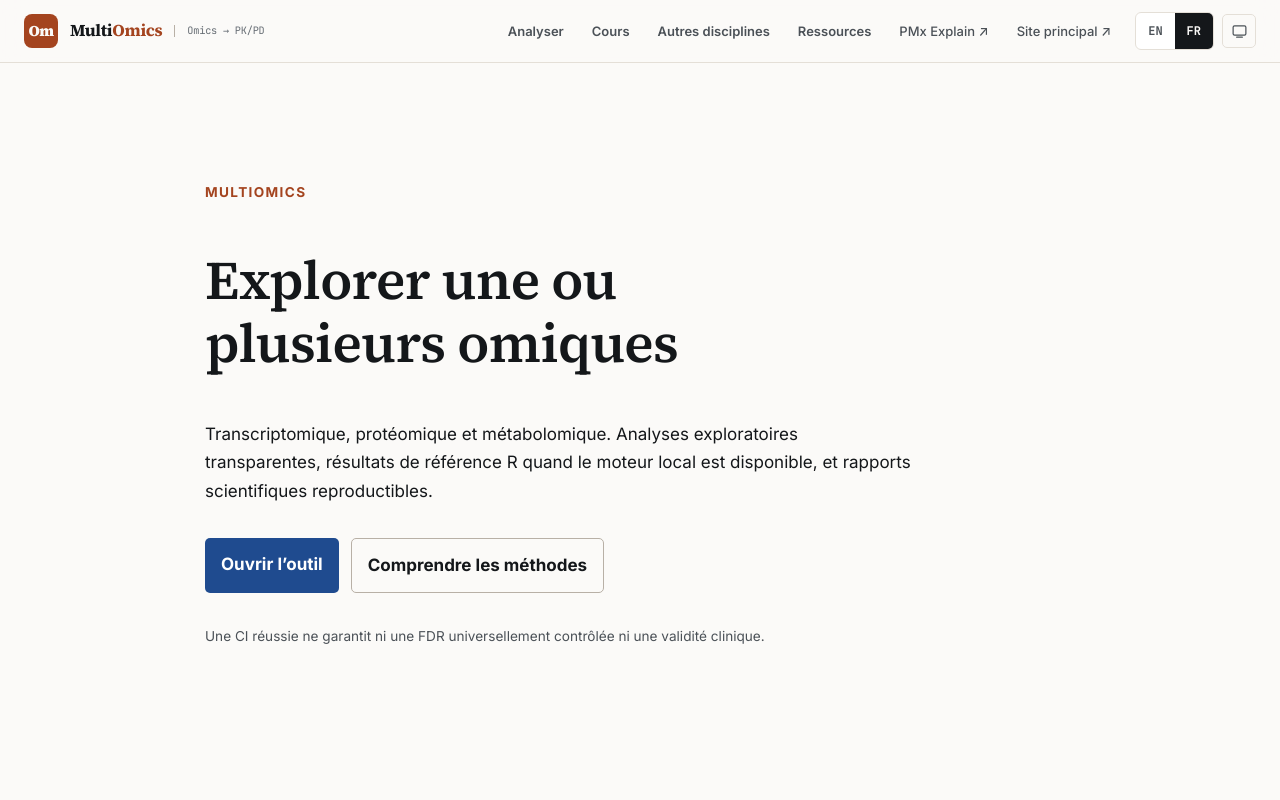
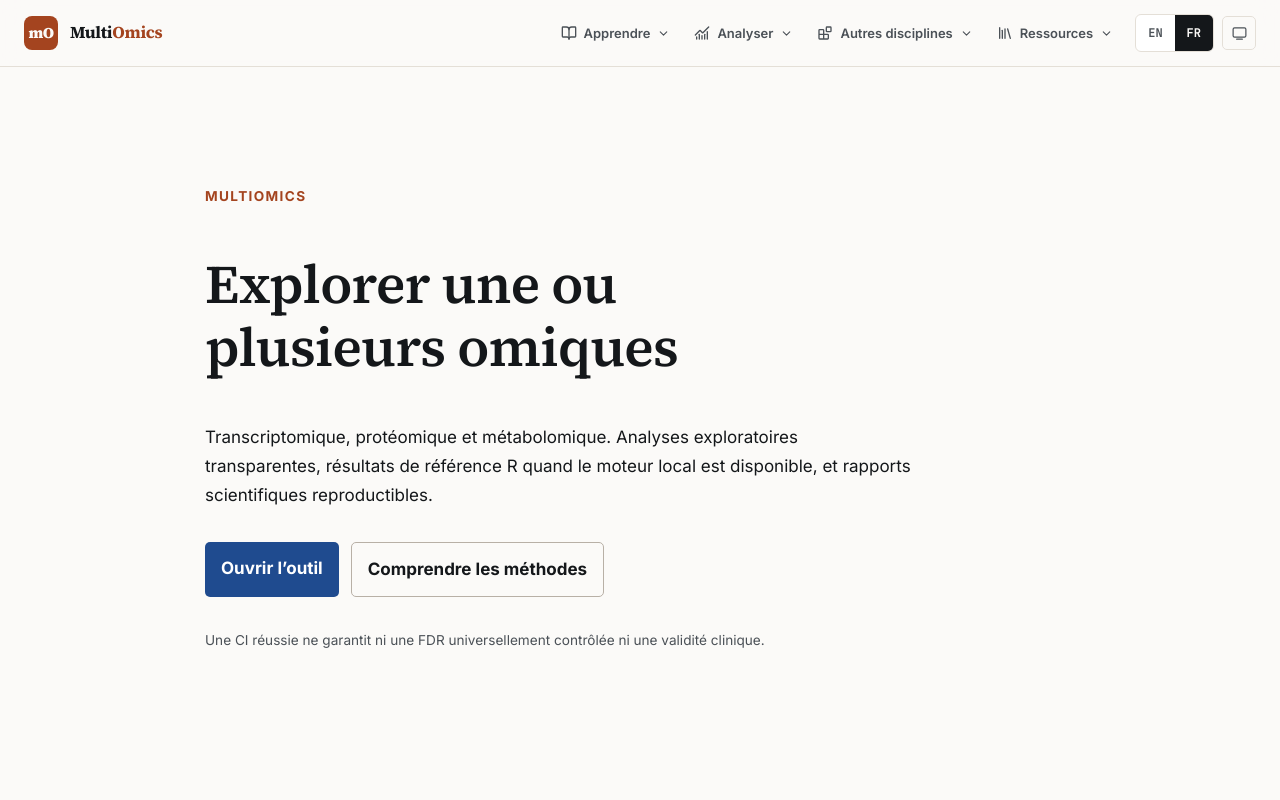
Before and after one commit to rberrah/MultiOmics, a SvelteKit app: page / in a window 1280 px wide. Shown: the top 800 px of the page. Built offline with nearby package versions, Linux system fonts and the light colour scheme.

Commit message:
feat(nav): mirror PMx Explain dropdown shell and set mO monogram

```diff
--- a/src/routes/+layout.svelte
+++ b/src/routes/+layout.svelte
@@ -3,6 +3,7 @@
   import '@fontsource-variable/inter';
   import '@fontsource-variable/source-serif-4';
   import '@fontsource-variable/jetbrains-mono';
+  import { BookOpen, ChartNoAxesCombined, Library, ChevronDown, Blocks } from '@lucide/svelte';
   import { base } from '$app/paths';
   import { page } from '$app/stores';
   import { afterNavigate } from '$app/navigation';
@@ -11,38 +12,64 @@
   import LanguageToggle from '$lib/components/LanguageToggle.svelte';
 
   let { children } = $props();
-
   /** @param {string} fr @param {string} en */
-  const t = (fr, en) => $language === 'en' ? en : fr;
+  const t = (fr,en) => $language === 'en' ? en : fr;
   const mainSite = 'https://rberrah.github.io/';
   const pmxExplain = 'https://rberrah.github.io/pharmacometrie/';
   /** @type {HTMLElement | undefined} */
   let navigation = $state();
   let menuOpen = $state(false);
+
+  // The actual PMx Explain nav pattern: goal-based native <details> dropdowns.
+  // Local routes remain under /multiomics/ in both BASE_PATH builds.
   let links = $derived([
-    { key: 'analyze', path: '/multiomics/tool/', label: t('Analyser', 'Analyze') },
-    { key: 'learn', path: '/multiomics/learn/', label: t('Cours', 'Learn') },
-    { key: 'disciplines', path: '/multiomics/disciplines/', label: t('Autres disciplines', 'Other disciplines') },
-    { key: 'resources', path: '/multiomics/resources/', label: t('Ressources', 'Resources') }
+    { key:'overview',href:'/multiomics/',label:t('Accueil','Home') },
+    { key:'learn',href:'/multiomics/learn/',label:t('Cours et méthodes','Courses and methods') },
+    { key:'design',href:'/multiomics/learn/',label:t('Plan d’étude et qualité','Study design and QC') },
+    { key:'tool',href:'/multiomics/tool/',label:t('Lancer une analyse','Run an analysis') },
+    { key:'workflow',href:'/multiomics/tool/',label:t('Découvrir en 1 clic','One-click demos') },
+    { key:'disciplines',href:'/multiomics/disciplines/',label:t('Omiques vers PK/PD','Omics to PK/PD') },
+    { key:'pmx',href:pmxExplain,label:'PMx Explain ↗',external:true },
+    { key:'omics2pk',href:'https://github.com/rberrah/Omics2PK',label:'Omics2PK ↗',external:true },
+    { key:'resources',href:'/multiomics/resources/',label:t('Documentation','Documentation') },
+    { key:'glossary',href:'/multiomics/glossary/',label:t('Glossaire','Glossary') },
+    { key:'references',href:'/multiomics/references/',label:t('Références scientifiques','Scientific references') },
+    { key:'source',href:'https://github.com/rberrah/MultiOmics',label:t('Code source et versions ↗','Source code and versions ↗'),external:true },
+    { key:'main-site',href:mainSite,label:'Racym Berrah ↗',external:true }
   ]);
-
-  /** @param {string} path */
-  const isActive = (path) => $page.url.pathname.startsWith(base + path);
-  function closeNavigation() { menuOpen = false; }
+  let groups = $derived([
+    {key:'learn',label:t('Apprendre','Learn'),icon:BookOpen,keys:['learn','design']},
+    {key:'analyze',label:t('Analyser','Analyze'),icon:ChartNoAxesCombined,keys:['tool','workflow']},
+    {key:'disciplines',label:t('Autres disciplines','Other disciplines'),icon:Blocks,keys:['disciplines','pmx','omics2pk']},
+    {key:'resources',label:t('Ressources','Resources'),icon:Library,keys:['resources','glossary','references','source','main-site']}
+  ]);
+  /** @param {string} href */
+  const isActive = href => {
+    if (/^https?:/.test(href)) return false;
+    const pathname = $page.url.pathname;
+    const route = base + href;
+    return href === '/multiomics/' ? pathname === route : pathname.startsWith(route);
+  };
+  function closeNavigation() {
+    menuOpen = false;
+    navigation?.querySelectorAll('details[open]').forEach(item => item.removeAttribute('open'));
+  }
   /** @param {MouseEvent} event */
   function handleOutsideClick(event) {
-    if (!menuOpen || !(event.target instanceof Node)) return;
-    if (navigation?.contains(event.target)) return;
+    if (navigation?.contains(event.target instanceof Node ? event.target : null)) return;
     if (event.target instanceof Element && event.target.closest('.burger')) return;
     closeNavigation();
   }
   /** @param {KeyboardEvent} event */
   function handleEscape(event) {
-    if (event.key === 'Escape' && menuOpen) {
+    if (event.key !== 'Escape') return;
+    const opened = navigation?.querySelector('details[open] summary');
+    if (opened instanceof HTMLElement) opened.focus();
+    else if (menuOpen) {
+      const burger = document.querySelector('.burger');
+      if (burger instanceof HTMLElement) burger.focus();
+    }
     closeNavigation();
-      const toggle = document.querySelector('.burger');
-      if (toggle instanceof HTMLElement) toggle.focus();
-    }
   }
 
   afterNavigate(closeNavigation);
@@ -54,59 +81,42 @@
 
 <div class="app">
   <header class="site-header" data-testid="site-header">
-    <div class="header-shell">
     <a class="logo" href={base + '/multiomics/'} aria-label="MultiOmics" data-testid="logo-link">
-        <span class="mark" aria-hidden="true">Om</span>
-        <span class="word" aria-hidden="true">Multi<em>Omics</em></span>
-        <span class="tagline" aria-hidden="true">Omics → PK/PD</span>
+      <span class="mark" aria-hidden="true">mO</span>
+      <span class="word">Multi<em>Omics</em></span>
     </a>
-
-      <button
-        class="burger"
-        type="button"
-        aria-label={t('Ouvrir le menu', 'Open menu')}
-        aria-expanded={menuOpen}
-        aria-controls="site-nav"
-        onclick={() => (menuOpen = !menuOpen)}
-        data-testid="nav-toggle"
-      ><span></span><span></span><span></span></button>
-
-      <nav
-        id="site-nav"
-        class:open={menuOpen}
-        bind:this={navigation}
-        aria-label={t('Navigation principale', 'Main navigation')}
-        data-testid="primary-nav"
-      >
-        {#each links as link}
-          <a
-            class:active={isActive(link.path)}
-            aria-current={isActive(link.path) ? 'page' : undefined}
-            href={base + link.path}
-            onclick={closeNavigation}
-            data-testid={'nav-' + link.key}
-          >{link.label}</a>
+    <button class="burger" type="button" aria-label={t('Ouvrir le menu','Open menu')}
+      aria-expanded={menuOpen} aria-controls="site-nav"
+      onclick={() => (menuOpen = !menuOpen)} data-testid="nav-toggle">
+      <span></span><span></span><span></span>
+    </button>
+    <nav id="site-nav" bind:this={navigation} class:open={menuOpen}
+      aria-label={t('Navigation principale','Main navigation')} data-testid="primary-nav">
+      {#each groups as group}
+        <details class="goal" name="site-objective" data-testid={'goal-' + group.key}>
+          <summary class:active={links.some(link => group.keys.includes(link.key) && isActive(link.href))}>
+            <group.icon size={16}/>{group.label}<ChevronDown size={13}/>
+          </summary>
+          <div class="goal-links">
+            {#each group.keys as key}
+              {@const link = links.find(item => item.key === key)}
+              {#if link}
+                <a class:active={isActive(link.href)}
+                  aria-current={isActive(link.href) ? 'page' : undefined}
+                  href={link.external ? link.href : base + link.href}
+                  target={link.external ? '_blank' : undefined}
+                  rel={link.external ? 'noopener noreferrer' : undefined}
+                  onclick={closeNavigation} data-testid={'nav-' + link.key}>{link.label}</a>
+              {/if}
             {/each}
-        <a
-          class="ecosystem-link"
-          href={pmxExplain}
-          target="_blank"
-          rel="noopener noreferrer"
-          data-testid="nav-pmx"
-        >PMx Explain ↗</a>
-        <a
-          class="ecosystem-link main-site-link"
-          href={mainSite}
-          target="_blank"
-          rel="noopener noreferrer"
-          data-testid="nav-main-site"
-        >{t('Site principal', 'Main site')} ↗</a>
+          </div>
+        </details>
+      {/each}
       <div class="tools" data-testid="header-controls">
         <LanguageToggle />
         <ThemeToggle />
       </div>
     </nav>
-    </div>
   </header>
 
   <main id="content" class="page-shell">
@@ -136,107 +146,74 @@
 </div>
 
 <style>
+  /* PMx Explain's editorial header/layout/dropdown geometry (same tokens). */
   .app { min-height: 100vh; display: flex; flex-direction: column; }
   .site-header {
+    display: flex; align-items: center; justify-content: space-between;
+    gap: var(--space-4); padding: var(--space-3) var(--space-6);
+    min-height: var(--header-h);
     position: sticky; top: 0; z-index: 50;
-    min-height: var(--header-h);
     background: color-mix(in srgb, var(--bg-primary) 85%, transparent);
     backdrop-filter: blur(14px);
     border-bottom: 1px solid var(--border-subtle);
   }
-  .header-shell {
-    width: 100%; max-width: var(--maxw); margin: 0 auto;
-    padding: var(--space-3) var(--space-6);
-    display: flex; justify-content: space-between; align-items: center;
-    gap: var(--space-4);
-  }
-  .logo {
-    display: flex; align-items: center; gap: var(--space-3);
-    text-decoration: none; color: var(--text-primary); white-space: nowrap;
-    flex-shrink: 0;
-  }
+  .logo { display: flex; align-items: center; gap: var(--space-3); text-decoration: none; color: var(--text-primary); white-space: nowrap; }
   .mark {
     font-family: var(--font-heading); font-weight: 900; color: var(--bg-primary);
-    background: var(--accent-pk); width: 34px; height: 34px;
-    border-radius: 8px; display: grid; place-items: center;
-    font-size: .95rem; letter-spacing: -.04em;
+    background: var(--accent-pk); width: 34px; height: 34px; border-radius: 8px;
+    display: grid; place-items: center; font-size: .95rem; letter-spacing: -.04em;
   }
-  .word {
-    font-family: var(--font-heading); font-size: 1.05rem; font-weight: 700;
-    letter-spacing: -.02em;
+  .word { font-family: var(--font-heading); font-weight: 700; font-size: 1.05rem; letter-spacing: -.02em; }
+  .word em { font-style: normal; color: var(--accent-pk); }
+  nav#site-nav { display: flex; gap: var(--space-1); align-items: center; }
+  .goal { position: relative; margin: 0; }
+  .goal summary { list-style: none; display: flex; align-items: center; gap: 7px; padding: 10px; font-size: 13px; font-weight: 600; cursor: pointer; color: var(--text-secondary); white-space: nowrap; }
+  .goal summary::-webkit-details-marker { display: none; }
+  .goal summary.active { color: var(--accent-pk); }
+  .goal[open] summary, .goal summary:hover { background: var(--bg-secondary); color: var(--text-primary); }
+  .goal-links { position: absolute; top: 100%; left: 0; min-width: 220px; display: flex; flex-direction: column; background: var(--bg-primary); border: 1px solid var(--border-strong); padding: 6px; box-shadow: 0 8px 18px #0001; }
+  .goal:last-of-type .goal-links { left: auto; right: 0; }
+  .goal-links a { white-space: normal; }
+  .tools { display: flex; align-items: center; gap: var(--space-2); margin-left: var(--space-2); }
+  nav#site-nav :global(.language-toggle) { margin-left: 0; }
+  nav#site-nav a {
+    text-decoration: none; color: var(--text-secondary);
+    padding: var(--space-2) var(--space-3); border-radius: 6px; font-weight: 600;
+    font-size: var(--text-sm); transition: background-color .2s ease, color .2s ease;
   }
-  .word em { color: var(--accent-pk); font-style: normal; }
-  .tagline {
-    font-family: var(--font-mono); font-size: .64rem; line-height: 1.2;
-    color: var(--text-muted); border-left: 1px solid var(--border-strong);
-    padding-left: var(--space-3); letter-spacing: -.02em;
-  }
-  nav#site-nav { display: flex; align-items: center; gap: var(--space-1); min-width: 0; }
-  nav#site-nav > a {
-    font-size: var(--text-sm); text-decoration: none; color: var(--text-secondary);
-    padding: var(--space-2) var(--space-3); border-radius: 6px; font-weight: 600;
-    white-space: nowrap; transition: color .18s ease, background-color .18s ease;
-  }
-  nav#site-nav > a:hover { color: var(--text-primary); background: var(--bg-secondary); }
-  nav#site-nav > a.active {
-    color: var(--accent-pk);
-    background: color-mix(in srgb, var(--accent-pk) 10%, transparent);
-  }
-  nav#site-nav > a.ecosystem-link { font-weight: 500; }
-  .tools { display: flex; gap: var(--space-2); align-items: center; margin-left: var(--space-2); }
-  .burger {
-    display: none; flex-direction: column; gap: 4px;
-    background: none; border: 1px solid var(--border-subtle);
-    border-radius: var(--radius); cursor: pointer; padding: 8px;
-    color: var(--text-primary);
-  }
-  .burger span { width: 22px; height: 2px; background: currentColor; display: block; }
-  .page-shell {
-    flex: 1; width: 100%; max-width: var(--maxw);
-    margin: 0 auto; padding: var(--space-8) var(--space-6) var(--space-24);
-  }
-  .site-footer {
-    border-top: 1px solid var(--border-subtle);
-    background: var(--bg-secondary); color: var(--text-secondary);
-  }
-  .footer-shell {
-    max-width: var(--maxw); margin: 0 auto;
-    padding: var(--space-8) var(--space-6);
-    display: flex; justify-content: space-between; align-items: start; gap: var(--space-8);
-  }
+  nav#site-nav a:hover { color: var(--text-primary); background: var(--bg-secondary); }
+  nav#site-nav a.active { color: var(--accent-pk); background: rgba(184,92,56,.1); }
+  .burger { display: none; flex-direction: column; gap: 4px; background: none; border: none; cursor: pointer; padding: 8px; }
+  .burger span { width: 22px; height: 2px; background: var(--text-primary); display: block; }
+  .page-shell { flex: 1; width: 100%; max-width: var(--maxw); margin: 0 auto; padding: var(--space-8) var(--space-6) var(--space-24); }
+  .site-footer { border-top: 1px solid var(--border-subtle); background: var(--bg-secondary); color: var(--text-secondary); }
+  .footer-shell { max-width: var(--maxw); margin: 0 auto; padding: var(--space-8) var(--space-6); display: flex; justify-content: space-between; align-items: start; gap: var(--space-8); }
   .footer-shell strong { color: var(--text-primary); }
   .footer-shell p { font-size: var(--text-sm); max-width: 62ch; margin: var(--space-2) 0 0; }
   .footer-shell nav { display: flex; flex-wrap: wrap; justify-content: flex-end; gap: var(--space-4); }
   .footer-shell a { font-size: var(--text-sm); }
-  .disclaimer {
-    text-align: center; padding: 6px var(--space-4);
-    background: var(--disclaimer-bg); color: var(--disclaimer-text);
-    font-family: var(--font-mono); font-size: var(--text-xs);
-  }
-  .logo:focus-visible, .burger:focus-visible, nav#site-nav a:focus-visible {
+  .disclaimer { text-align: center; padding: 6px var(--space-4); background: var(--disclaimer-bg); color: var(--disclaimer-text); font-family: var(--font-mono); font-size: var(--text-xs); }
+  .logo:focus-visible, .burger:focus-visible, .goal summary:focus-visible, nav#site-nav a:focus-visible {
     outline: 2px solid var(--focus-ring); outline-offset: 3px;
   }
-  @media(max-width: 1180px) {
-    .tagline { display: none; }
+  @media (max-width: 1100px) {
+    .burger { display: flex; }
+    nav#site-nav { position: absolute; top: 100%; right: 0; left: 0; flex-direction: column; align-items: stretch;
+      background: var(--bg-primary); border-bottom: 1px solid var(--border-subtle);
+      padding: var(--space-3) var(--space-6); display: none;
+      max-height: calc(100dvh - var(--header-h)); overflow-y: auto; }
+    nav#site-nav.open { display: flex; }
+    .goal-links, .goal:last-of-type .goal-links { position: static; min-width: 0; box-shadow: none; border: 0; border-left: 2px solid var(--border-strong); margin-left: 18px; }
+    .tools { margin: var(--space-2) 0 0; }
+    nav#site-nav :global(.language-toggle) { width: max-content; }
   }
-  @media(max-width: 1050px) {
-    .header-shell { flex-wrap: wrap; }
-    .burger { display: flex; margin-left: auto; }
-    nav#site-nav {
-      display: none; flex-direction: column; align-items: stretch;
-      flex-basis: 100%; width: 100%; gap: var(--space-1);
-      max-height: calc(100dvh - var(--header-h)); overflow-y: auto;
-      padding: var(--space-2) 0 var(--space-3);
-      border-top: 1px solid var(--border-subtle);
-    }
-    nav#site-nav.open { display: flex; }
-    nav#site-nav > a { padding: var(--space-3); white-space: normal; }
-    .tools { margin: var(--space-2) 0 0; }
-  }
-  @media(max-width: 640px) {
-    .header-shell { padding: var(--space-3) var(--space-4); }
+  @media (max-width: 760px) {
     .page-shell { padding: var(--space-6) var(--space-4) var(--space-24); }
     .footer-shell { flex-direction: column; gap: var(--space-4); padding: var(--space-8) var(--space-4); }
     .footer-shell nav { justify-content: flex-start; }
   }
+  @media (max-width: 390px) {
+    .site-header { padding-inline: var(--space-4); }
+    .word { font-size: .98rem; }
+  }
 </style>
```
Lines whose indentation alone changed are shown as unchanged.
